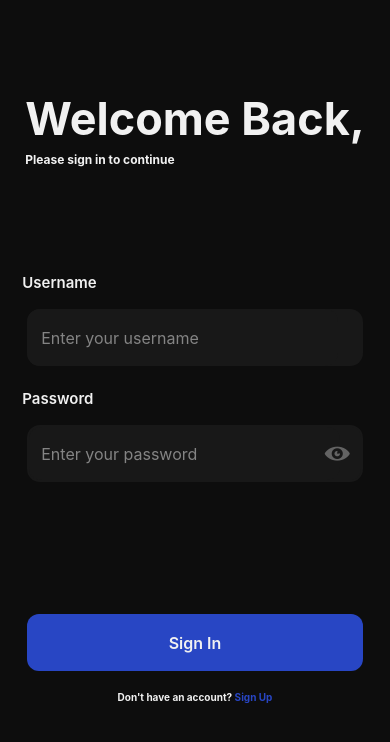
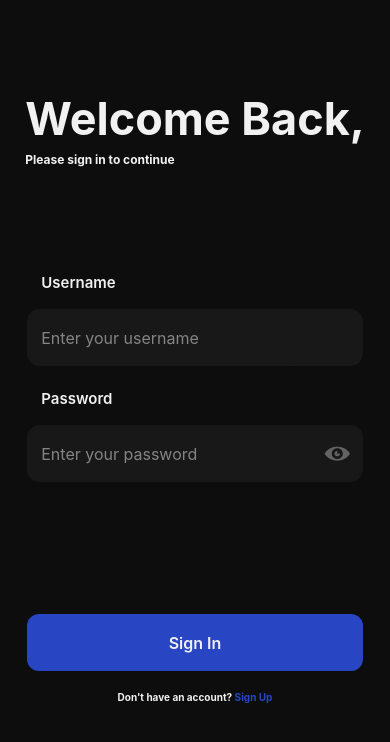
Before and after one commit to Abudibro/FinalYearProject, a React Native app: screen /LogIn in a window 390 px wide. Shown: the top 742 px of the page. Built offline with nearby package versions, Linux system fonts and the light colour scheme.

Commit message:
New inputs

```diff
--- a/App.js
+++ b/App.js
@@ -17,9 +17,9 @@ export default function App() {
       <NavigationContainer>
         <Stack.Navigator screenOptions={{headerShown: false}}>
 
+          <Stack.Screen name="SignedIn" component={SignedIn} />
           <Stack.Screen name="LogIn" component={LogIn} />
           <Stack.Screen name="SignUp" component={SignUp} />
-          <Stack.Screen name="SignedIn" component={SignedIn} />
 
         </Stack.Navigator>
       </NavigationContainer>
--- a/components/Header.js
+++ b/components/Header.js
@@ -8,7 +8,8 @@ export default function Header(props) {
             fontSize: props.size ? props.size : "35",
             fontWeight: props.weight ? props.weight : "bold",
             margin: props.margin ? props.margin : 0,
-            marginHorizontal: props.marginH ? props.marginH : 0
+            marginHorizontal: props.marginH ? props.marginH : 0,
+            paddingLeft: props.paddingLeft ? props.paddingLeft : 0
         }
       }
     onPress={props.onPress}>
--- a/components/Nav.js
+++ b/components/Nav.js
@@ -14,7 +14,7 @@ export default function Nav({nav, changeNav}) {
         <View style={styles.wrapper}>
             <TouchableOpacity activeOpacity={.7} onPress={() => {
                 if (nav == 1) return;
-                navigation.navigate("Main Page")
+                changeNav(1)
             }}>
                 <Entypo name='home' size={35} color={nav == 1 || nav == 5 ? '#2846c4' : '#848484'} />
             </TouchableOpacity>
--- a/components/TextInput.js
+++ b/components/TextInput.js
@@ -1,5 +1,5 @@
 import { useState } from 'react';
-import { View, Dimensions, TextInput, StyleSheet, TouchableOpacity } from 'react-native';
+import { View, Dimensions, TextInput, StyleSheet, TouchableOpacity, Text } from 'react-native';
 import Header from './Header'
 
 export default function TextInputBox(props) {
@@ -8,10 +8,12 @@ export default function TextInputBox(props) {
 
   return (
     <View style={{margin: props.margin ? props.margin : 0}}>
-        {
-            !props.noLabel &&
-            <Header size={15} margin={12} weight='600'>{props.label}</Header>
-        }
+        <View style={{paddingLeft: 19}}>
+            {
+                !props.noLabel &&
+                <Header size={15} margin={12} weight='600'>{props.label}</Header>
+            }
+        </View>
         <View style={{
             margin: 5,
             borderColor: !isFocusOn ? "#181818" : "#2846c4",
@@ -24,17 +26,28 @@ export default function TextInputBox(props) {
             }}
             onTouch
         >
+        {
+            props.prefix &&
+            <Text style={{
+                color: "#848484",
+                fontSize: 16,
+                paddingLeft: !isFocusOn ? 15 : 13
+            }}>
+                {props.prefix}
+            </Text>
+        }
             <TextInput
                 style={{
                     backgroundColor: "#181818",
                     borderRadius: 13,
                     borderColor: null,
                     height: isFocusOn || props.icon ? 53 : 57,
-                    padding: isFocusOn || props.icon ? 12 : 14,
+                    paddingLeft: isFocusOn || props.icon ? 12 : 14,
                     color: "#848484",
                     fontSize: 16,
-                    width: width-25
+                    width: width*.8
                 }}
+                keyboardType={props.int && 'numeric'}
                 defaultValue={props.initialValue ? props.initialValue : null}
                 autoFocus={props.autoFocus}
                 onFocus={() => toggleFocus(true)}
@@ -60,5 +73,10 @@ const styles = StyleSheet.create({
         position: 'absolute',
         left: (Dimensions.get('window').width * 0.85) - 36,
         opacity: .7
+    },
+    prefix: {
+        color: "#848484",
+        fontSize: 16,
+        paddingLeft: 15
     }
 });
--- a/pages/NewListing.js
+++ b/pages/NewListing.js
@@ -1,21 +1,30 @@
 import { useState } from "react";
-import { StyleSheet, Dimensions, View } from "react-native";
+import { StyleSheet, Dimensions, View, Text, TextInput } from "react-native";
 import Header from "../components/Header";
 import TextInputBox from "../components/TextInput";
 
-export default function NewListing() {
-    const [name, setName] = useState(null)
+export default function NewListing(props) {
+    const [price, setPrice] = useState(null)
 
+    console.log(price)
 
     return(
         <View style={styles.container}>
-            <View>
-                <TextInputBox
-                    onChangeText={setName}
-                >
-                    {name}
-                </TextInputBox>
-            </View>
+            {/* Name */}
+
+
+
+
+            {/* Price */}
+            <TextInputBox
+                label='Price'
+                placeholder="Enter a price"
+                onChange={setPrice}
+                prefix={'£'}
+                int
+            >
+                {price}
+            </TextInputBox>
         </View>
     )
 }
@@ -23,10 +32,18 @@ export default function NewListing() {
 const styles = StyleSheet.create({
     container: {
       flex: 1,
-      height: Dimensions.get('window').height,
-      width: Dimensions.get('window').width,
       backgroundColor: '#0d0d0d',
       alignItems: 'center',
       justifyContent: 'center',
     }
+    // ,
+    // name: {
+    //     width: (Dimensions.get('window').width * 0.85) + 4,
+    //     height: 65c,
+    //     backgroundColor: "#181818",
+    //     borderRadius: 20,
+    //     color: "#848484",
+    //     fontSize: 20,
+    //     paddingLeft: 15
+    // }
 })
--- a/pages/SignUp.js
+++ b/pages/SignUp.js
@@ -88,30 +88,30 @@ export default function SignUp({navigation}) {
             onChange={changeEmail}
           />
           <View style={{margin: 3}}>
-            <Header size={15} margin={12} weight='600'>Password</Header>
+            <Header size={15} margin={12} weight='600' paddingLeft={19} >Password</Header>
 
-            <View style={{margin: 3, marginLeft: 10, flexDirection: 'row', alignItems: 'center', opacity: eightCharsExist ? 1 : 0.7}}>
+            <View style={{margin: 3, marginLeft: 19, flexDirection: 'row', alignItems: 'center', opacity: eightCharsExist ? 1 : 0.7}}>
               {
                 Checkmark(23, "#FFF")
               }
               <Header size={10} margin={3} weight={"400"}> 8 characters minimum</Header>
             </View>
 
-            <View style={{margin: 3, marginLeft: 10, flexDirection: 'row', alignItems: 'center', opacity: upperAndLowerExist ? 1 : 0.7}}>
+            <View style={{margin: 3, marginLeft: 19, flexDirection: 'row', alignItems: 'center', opacity: upperAndLowerExist ? 1 : 0.7}}>
               {
                 Checkmark(23, "#FFF")
               }
               <Header size={10} margin={3} weight={"400"}> An uppercase and a lower case letter</Header>
             </View>
 
-            <View style={{margin: 3, marginLeft: 10, flexDirection: 'row', alignItems: 'center', opacity: numberExists ? 1 : 0.7}}>
+            <View style={{margin: 3, marginLeft: 19, flexDirection: 'row', alignItems: 'center', opacity: numberExists ? 1 : 0.7}}>
               {
                 Checkmark(23, "#FFF")
               }
               <Header size={10} margin={3} weight={"400"}> A number</Header>
             </View>
 
-            <View style={{margin: 3, marginLeft: 10, marginBottom: 10, flexDirection: 'row', alignItems: 'center', opacity: specialExists ? 1 : 0.7}}>
+            <View style={{margin: 3, marginLeft: 19, marginBottom: 10, flexDirection: 'row', alignItems: 'center', opacity: specialExists ? 1 : 0.7}}>
               {
                 Checkmark(23, "#FFF")
               }
--- a/pages/SignedIn.js
+++ b/pages/SignedIn.js
@@ -8,7 +8,7 @@ import NewListing from './NewListing'
 const Stack = createNativeStackNavigator();
 
 export default function SignedIn() {
-    const [nav, changeNav] = useState(1);
+    const [nav, changeNav] = useState(5);
     return(
         <>
             <KeyboardAwareScrollView  keyboardShouldPersistTaps={'always'} contentContainerStyle={{flex:1}} style={{backgroundColor: '#0d0d0d'}}>
@@ -29,7 +29,7 @@ export default function SignedIn() {
                             (props) => <Account {...props} changeNav={changeNav} />
 
                             : nav == 5 ?
-                            (props) => <NewListing {...props} changeNav={changeNav} />
+                            (props) => <NewListing {...props} changeNav={changeNav} nav={nav}/>
 
                             : null
                         }
```
